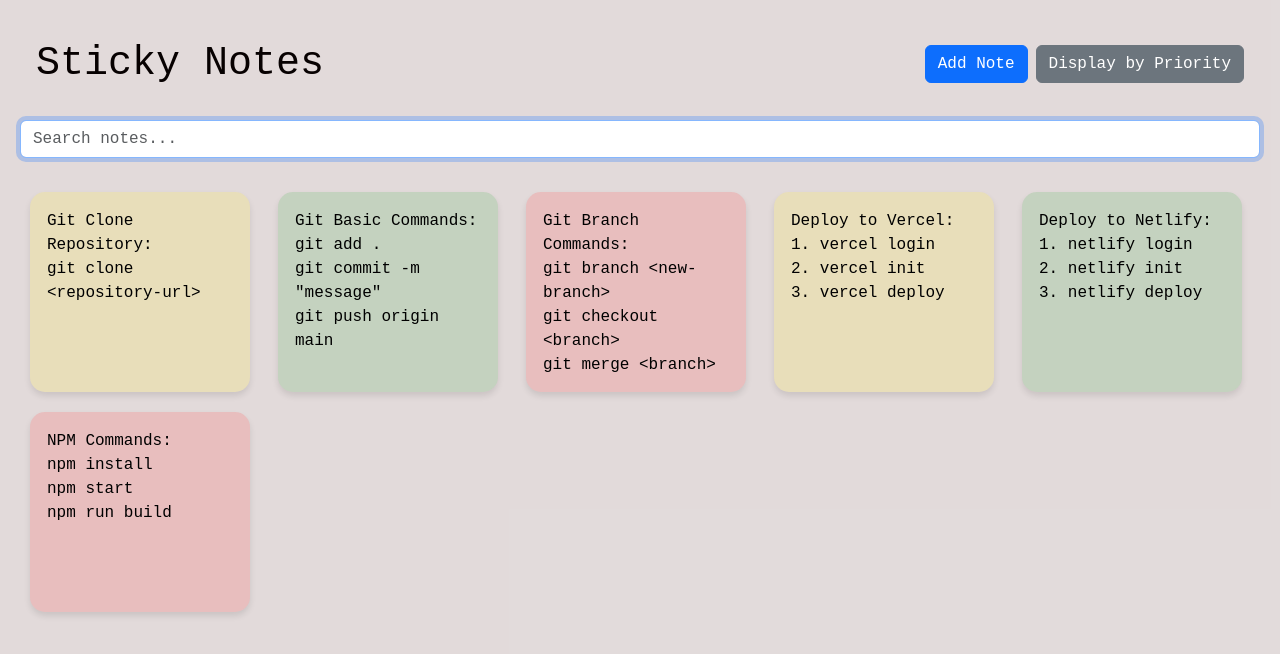
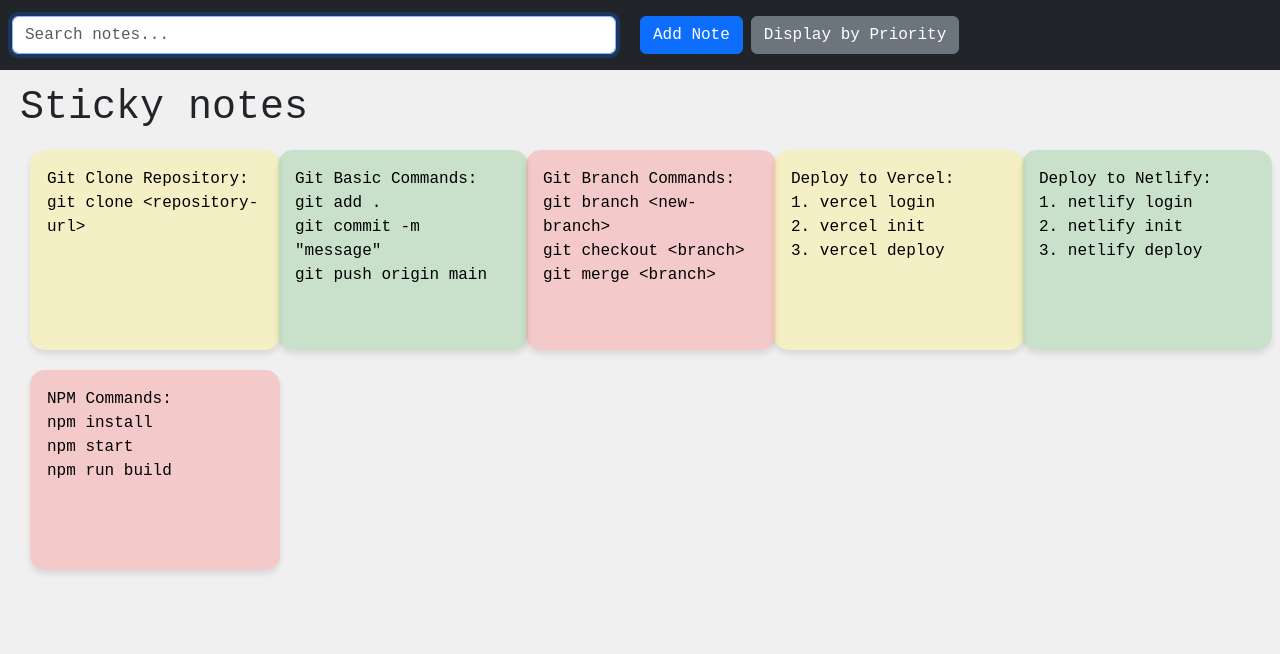
Before and after one commit to varuniherle/sticky_notes, a React (Create React App) app: page / in a window 1280 px wide. Shown: the top 654 px of the page. Built offline with nearby package versions, Linux system fonts and the light colour scheme.

Commit message:
changed navbar

```diff
--- a/src/App.css
+++ b/src/App.css
@@ -1,10 +1,31 @@
-.App {
+/* .App {
   padding: 20px;
   font-family: 'Courier New';
-  background-color: #4b1d1d29;
+  background-color: #f0f0f0;
   min-height: 100vh;
   overflow: hidden;
-  color: rgb(7, 1, 1)
+} */
+html, body, #root {
+  height: 100%;
+  margin: 0;
+  overflow: hidden; /* Prevent whole-page scroll */
+  font-family: 'Courier New';
+  background-color: #f0f0f0;
+}
+
+.App {
+  display: flex;
+  flex-direction: column;
+  height: 100vh;
+  overflow: hidden;
+}
+
+.main-content {
+  flex: 1;
+  overflow-y: auto;
+  margin-top: 5%; /* Adjust based on navbar height */
+  padding: 20px;
+  scroll-behavior: smooth;
 }
 
 .header {
@@ -37,27 +58,24 @@
   border: 2px solid #ddd;
 }
 
-/* Remove absolute positioning and z-index from notes container */
+
 .notes-container {
   position: relative;
   height: 100%;
 }
 
-/* Remove draggable-wrapper styles completely */
-.draggable-wrapper {
-  /* no positioning or z-index needed */
-}
+
+
 
 .note {
   padding: 15px;
-  width: 220px;
+  width: 250px;
   height: 200px;
   border-radius: 15px;
   box-shadow: 0 4px 6px rgba(0,0,0,0.1);
   position: relative;
   display: flex;
   flex-direction: column;
-  color: white;
 
   /* background color will be set inline by React based on priority */
 }
@@ -93,27 +111,7 @@
   opacity: 1;
 }
 
-.modal {
-  position: fixed;
-  top: 0;
-  left: 0;
-  width: 100%;
-  height: 100%;
-  background-color: rgba(0, 0, 0, 0.5);
-  display: flex;
-  justify-content: center;
-  align-items: center;
-  z-index: 1000; /* Very top */
-}
 
-.modal-content {
-  background-color: white;
-  padding: 20px;
-  border-radius: 10px;
-  box-shadow: 0 4px 8px rgba(0, 0, 0, 0.2);
-  width: 300px;
-  max-width: 80%;
-}
 
 /* Grid layout for notes when not dragging */
 .notes-grid {
@@ -123,9 +121,8 @@
   gap: 20px;
   padding: 10px;
 }
-.sticky-header {
-  position: sticky;
-  top: 0;
-  z-index: 1000;
-  padding: 1rem;
+@media (max-width: 576px) {
+  .main-content {
+    padding-top: 100px; /* More space if mobile navbar is taller */
+  }
 }
--- a/src/App.js
+++ b/src/App.js
@@ -2,7 +2,7 @@ import React, { useState, useEffect, useRef } from 'react';
 import Note from './components/Note';
 import initialNotes from './data/initialNotes';
 import './App.css';
-import { Modal, Button, Form, Row, Col } from 'react-bootstrap';
+import { Modal, Button, Form, Row, Col, Navbar, Container } from 'react-bootstrap';
 
 function MyVerticallyCenteredModal({ show, onHide, onAddNote }) {
   const [content, setContent] = useState('');
@@ -112,13 +112,23 @@ function App() {
     : notes;
 
   return (
-    <div className="App py-4">
-      <Row className="align-items-center mb-3 sticky-header">
-        <Col>
-          <h1 className="mb-0">Sticky Notes</h1>
+    <div >
+      {/* Navbar */}
+      <Navbar className=" py-3" fixed="top" bg='dark'>
+        <Container fluid>
+          <Row className="w-100 align-items-center">
+
+            <Col xs={12} md={6} className="mb-2 mb-md-0">
+              <Form.Control
+                ref={searchInputRef}
+                type="text"
+                placeholder="Search notes..."
+                value={searchTerm}
+                onChange={(e) => setSearchTerm(e.target.value)}
+              />
             </Col>
-        <Col xs="auto">
-          <Button variant="primary" onClick={() => setModalShow(true)} className="me-2">
+            <Col xs={12} md="auto" className="d-flex justify-content-lg-end gap-2">
+              <Button variant="primary" onClick={() => setModalShow(true)}>
                 Add Note
               </Button>
               <Button
@@ -129,27 +139,23 @@ function App() {
               </Button>
             </Col>
           </Row>
+        </Container>
+      </Navbar>
+      {/* <Col xs={12} md="auto" className="mb-2 mb-md-0">
+             <Navbar.Brand><h1>Sticky notes</h1></Navbar.Brand>
+            </Col> */}
+<div className="main-content App">
+            <h1>Sticky notes</h1>
 
       <MyVerticallyCenteredModal
         show={modalShow}
         onHide={() => setModalShow(false)}
         onAddNote={addNote}
       />
-
-      <Row className="mb-4">
-        <Col>
-          <Form.Control
-            ref={searchInputRef}
-            type="text"
-            placeholder="Search notes..."
-            value={searchTerm}
-            onChange={(e) => setSearchTerm(e.target.value)}
-          />
-        </Col>
-      </Row>
-
+      {/* to display the notes based on user choice either by grid or priority*/}
       {!groupByPriority ? (
         <div className="notes-grid">
+          {/* grid view */}
           {filteredNotes.map((note) => (
             <Note
               key={note.id}
@@ -183,6 +189,7 @@ function App() {
                 <h2>{priorityLabel}</h2>
                 <div className="notes-grid">
                   {notesForPriority.map((note) => (
+                    // for priority view
                     <Note
                       key={note.id}
                       id={note.id}
@@ -199,6 +206,7 @@ function App() {
         </div>
       )}
       </div>
+    </div>
   );
 }
 
--- a/src/components/Note.js
+++ b/src/components/Note.js
@@ -4,13 +4,13 @@ import Draggable from 'react-draggable';
 const getPriorityColor = (priority) => {
   switch (priority) {
     case 1:
-      return 'rgba(255, 77, 77, 0.2)'; // red with opacity
+      return 'rgba(255, 77, 77, 0.24)';
     case 2:
-      return 'rgba(255, 235, 59, 0.2)'; // yellow with opacity
+      return 'rgba(255, 235, 59, 0.24)';
     case 3:
-      return 'rgba(76, 175, 80, 0.2)'; // green with opacity
+      return 'rgba(76, 175, 79, 0.24)';
     default:
-      return 'rgba(128, 128, 128, 0.2)'; // grey with opacity
+      return 'rgba(128, 128, 128, 0.24)';
   }
 };
 
@@ -37,7 +37,7 @@ const Note = forwardRef(({ id, content, onUpdate, onDelete, style, priority }, r
           className="note-content"
           autoFocus
         />
-        <button className="delete-button" onClick={() => onDelete(id)}>×</button>
+        <button className="delete-button" onClick={() => onDelete(id)}>× </button>
       </div>
     </Draggable>
   );
```
Lines whose indentation alone changed are shown as unchanged.
